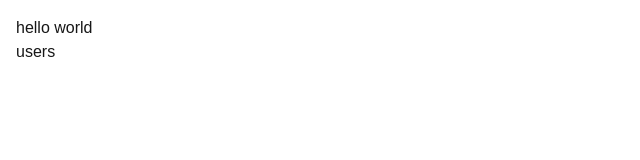
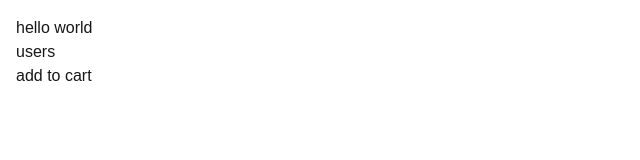
Before and after one commit to Faezeh-khd/next-app, a Next.js app: page / in a window 1280 px wide. Shown: the top 160 px of the page, without its empty margins (0-640 px from the left). Built offline with nearby package versions, Linux system fonts and the light colour scheme.

Commit message:
client and server side component

```diff
--- /dev/null
+++ b/app/components/AddToCard.tsx
@@ -0,0 +1,10 @@
+'use client';
+import React from 'react'
+
+const AddtoCard = () => {
+  return (
+    <div><button onClick={() => console.log("click")}>add to cart</button></div>
+  )
+}
+
+export default AddtoCard
--- /dev/null
+++ b/app/components/ProductCard.tsx
@@ -0,0 +1,12 @@
+import React from "react";
+import AddtoCard from "./AddtoCard";
+
+const ProductCard = () => {
+  return (
+    <div>
+      <AddtoCard></AddtoCard>
+    </div>
+  );
+};
+
+export default ProductCard;
--- a/app/page.tsx
+++ b/app/page.tsx
@@ -1,6 +1,7 @@
 //import Image from "next/image";
 
 import Link from "next/link";
+import ProductCard from "./components/ProductCard";
 
 export default function Home() {
   return (
@@ -8,7 +9,7 @@ export default function Home() {
       <h1>hello world</h1>
       <Link href="/users">users</Link>
       {/* Using Next.js's Link component improves navigation efficiency by preventing the redownload of shared resources like CSS and JavaScript. This enhances the loading speed of web applications. */}
+      <ProductCard></ProductCard>
     </main>
   );
-
 }
```
